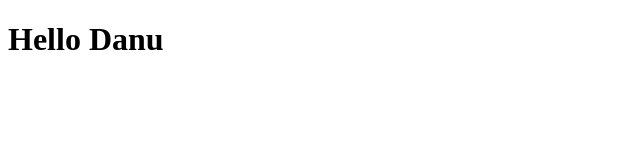
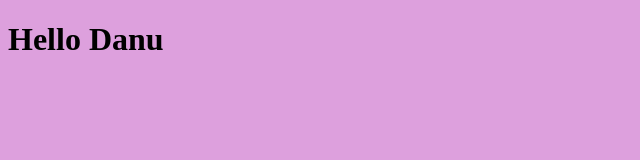
Before and after one commit to Lisvindanu/itw2022_223040038, a plain HTML site: page latihan/latihan1/L1i223040038.html in a window 1280 px wide. Shown: the whole page, without its empty margins (0-640 px from the left). Drawn offline with Linux system fonts and the light colour scheme.

Commit message:
saya menambah bg collor

```diff
--- a/latihan/latihan1/L1i223040038.html
+++ b/latihan/latihan1/L1i223040038.html
@@ -6,7 +6,7 @@
     <meta name="viewport" content="width=device-width, initial-scale=1.0" />
     <title>Hello World</title>
   </head>
-  <body>
+  <body style="background-color: plum">
     <h1>Hello Danu</h1>
   </body>
 </html>
```
